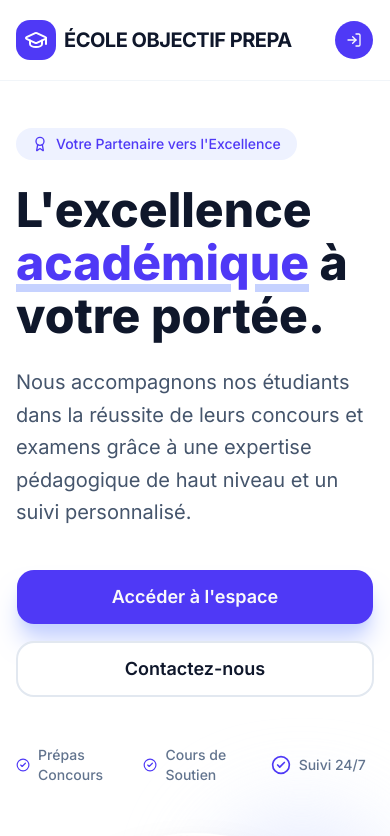
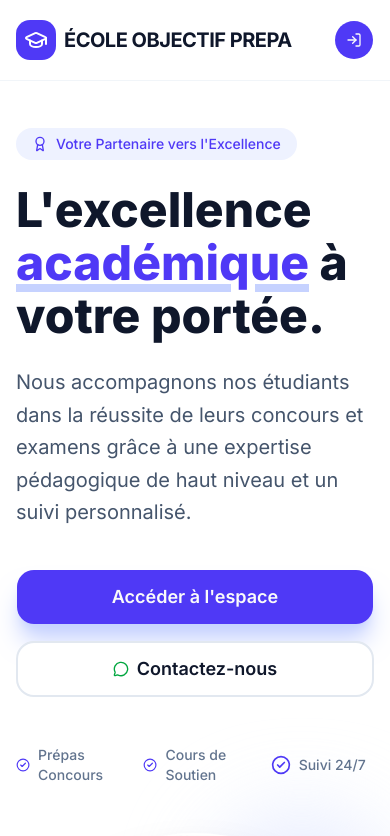
Before and after one commit to JaddaouiAyoub/CenterHub, a Next.js app: page /fr in a window 390 px wide. Shown: the top 836 px of the page. Built offline with nearby package versions, Linux system fonts and the light colour scheme; no server answers.

Commit message:
Implémentation de button contact

```diff
--- a/src/components/home/HomeClient.tsx
+++ b/src/components/home/HomeClient.tsx
@@ -5,7 +5,7 @@ import { motion } from "framer-motion";
 import { Button } from "@/components/ui/button";
 import { useRouter } from "next/navigation";
 import Image from "next/image";
-import { LogIn, GraduationCap, Award, BookOpen, CheckCircle2 } from "lucide-react";
+import { LogIn, GraduationCap, Award, BookOpen, CheckCircle2, MessageCircle } from "lucide-react";
 
 export default function HomeClient({ locale }: { locale: string }) {
   const t = useTranslations("landing");
@@ -13,6 +13,31 @@ export default function HomeClient({ locale }: { locale: string }) {
 
   const handleLogin = () => {
     router.push(`/${locale}/login`);
+  };
+
+  // Fonction pour gérer le contact WhatsApp
+  const handleContact = () => {
+    const phoneNumber = "212615986477";
+    const message = encodeURIComponent(
+      "Bonjour Objectif Prépa, je souhaiterais avoir plus d'informations sur vos programmes d'excellence."
+    );
+
+    // Tentative d'ouverture directe via le protocole 'whatsapp://'
+    // Si l'app est installée, elle s'ouvre immédiatement.
+    const whatsappUrl = `whatsapp://send?phone=${phoneNumber}&text=${message}`;
+
+    // On utilise un petit fallback : si le protocole échoue (cas rare),
+    // on utilise le lien universel wa.me
+    const fallbackUrl = `https://wa.me/${phoneNumber}?text=${message}`;
+
+    window.location.href = whatsappUrl;
+
+    // Optionnel : Sécurité pour les vieux navigateurs desktop
+    setTimeout(() => {
+        if (document.hasFocus()) {
+            window.open(fallbackUrl, "_blank");
+        }
+    }, 500);
   };
 
   return (
@@ -84,10 +109,13 @@ export default function HomeClient({ locale }: { locale: string }) {
                 >
                   {t("cta")}
                 </Button>
+                {/* Button Contact mis à jour */}
                 <Button
+                  onClick={handleContact}
                   variant="outline"
-                  className="h-14 px-8 text-lg border-2 rounded-2xl border-slate-200 hover:bg-slate-50 transition-all"
+                  className="h-14 px-8 text-lg border-2 rounded-2xl border-slate-200 hover:bg-slate-50 transition-all flex items-center justify-center gap-2"
                 >
+                  <MessageCircle className="w-5 h-5 text-green-600" />
                   {t("contact")}
                 </Button>
               </div>
@@ -108,31 +136,28 @@ export default function HomeClient({ locale }: { locale: string }) {
               </div>
             </motion.div>
 
-            {/* Right Image (MODIFIÉE POUR ÊTRE CIRCULAIRE) */}
+            {/* Right Image */}
             <motion.div
               initial={{ opacity: 0, scale: 0.8 }}
               animate={{ opacity: 1, scale: 1 }}
               transition={{ duration: 1, ease: "easeOut" }}
-              className="relative flex justify-center lg:justify-end" // Centré sur mobile, à droite sur grand écran
+              className="relative flex justify-center lg:justify-end"
             >
-              {/* Conteneur de l'image principale mis à jour pour être un cercle parfait */}
               <div className="relative z-10 rounded-full overflow-hidden shadow-2xl border-[2px] border-white aspect-square w-full max-w-[450px]">
                 <div className="relative w-full h-full">
                   <Image
-                    src="/ahmed4.jpeg" // Chemin vers la nouvelle image circulaire
+                    src="/ahmed4.jpeg"
                     alt="Center Director"
                     fill
-                    className="object-cover" // object-cover pour s'assurer qu'il remplit le cercle
+                    className="object-cover"
                     priority
                   />
                 </div>
               </div>
 
-              {/* Éléments décoratifs (adaptés pour le format circulaire) */}
               <div className="absolute -top-6 -right-6 w-48 h-48 bg-indigo-100 rounded-full mix-blend-multiply filter blur-2xl opacity-70 animate-blob"></div>
               <div className="absolute -bottom-10 left-10 w-48 h-48 bg-pink-100 rounded-full mix-blend-multiply filter blur-2xl opacity-70 animate-blob animation-delay-2000"></div>
 
-              {/* Badge d'expertise (repositionné légèrement pour le cercle) */}
               <motion.div
                 initial={{ opacity: 0, y: 30 }}
                 animate={{ opacity: 1, y: 0 }}
@@ -150,7 +175,7 @@ export default function HomeClient({ locale }: { locale: string }) {
         </div>
       </main>
 
-      {/* Feature section minimal */}
+      {/* Feature section */}
       <section className="bg-slate-50 py-20">
         <div className="max-w-7xl mx-auto px-4 sm:px-6 lg:px-8">
           <div className="text-center mb-16">
```
